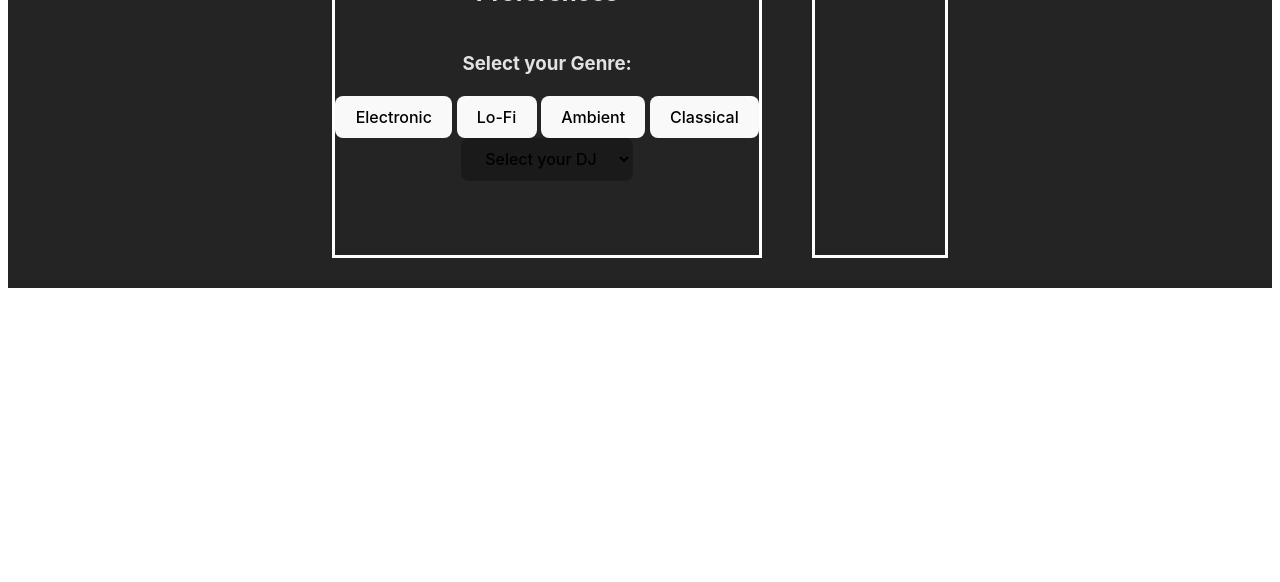
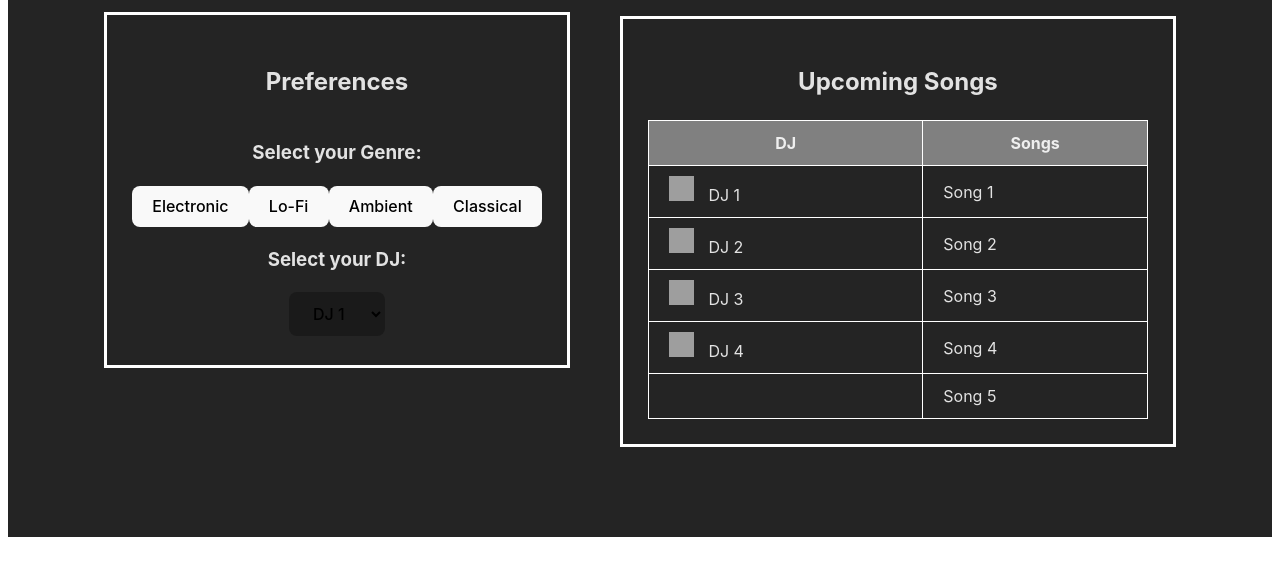
Before and after one commit to AngelynDisguise/TheHackerFlowRadio, a plain HTML site: page frontend/pages/listener.html in a window 1280 px wide. Shown: the part 218-800 px from the top of the page. Drawn offline with Linux system fonts and the light colour scheme; grey boxes are pictures that could not be loaded.

Commit message:
Added upcoming songs table and content

```diff
--- a/frontend/pages/listener.html
+++ b/frontend/pages/listener.html
@@ -13,7 +13,6 @@
                 <h1>Listener</h1>
             </div>
             <div class="listener-sub-body-wrapper">
-                <div class="listener-preference-box">
                 <div class="listener-preference-body">
                     <h2>Preferences</h2>
                     <h3>Select your Genre:</h3>
@@ -24,21 +23,56 @@
                         <button type="button">Ambient</button>
                         <button type="button">Classical</button>
                     </div>
+                    <h3> Select your DJ:</h3>
                     <div class="listener-dj">
                         <select id="DJ" name="DJ">
                             <!-- Alert an error if none selected -->
-                                <option value="none" selected disabled hidden>Select your DJ</option>
                             <option value="DJ 1">DJ 1</option>
                             <option value="DJ 2">DJ 2</option>
                             <option value="DJ 3">DJ 3</option>
                         </select>
                     </div>
                 </div>
-                </div>
-                <div class="song-box">
-                    <div class="song-body">
-                        Upcoming Songs
-                    </div>
+                <div class="listener-song-body">
+                    <h2>Upcoming Songs</h2>
+                    <table>
+                        <tr style="background-color: gray">
+                            <th>DJ</th>
+                            <th>Songs</th>
+                        </tr>
+                        <tr>
+                            <td>
+                                <img width="25" height="25" src="https://img.icons8.com/ultraviolet/40/test-account.png" alt="test-account" style="padding-right: 10px;"/>
+                                DJ 1
+                            </td>
+                            <td>Song 1</td>
+                        </tr>
+                        <tr>
+                            <td>
+                                <img width="25" height="25" src="https://img.icons8.com/ultraviolet/40/test-account.png" alt="test-account" style="padding-right: 10px;"/>
+                                DJ 2
+                            </td>
+                            <td>Song 2</td>
+                        </tr>
+                        <tr>
+                            <td>
+                                <img width="25" height="25" src="https://img.icons8.com/ultraviolet/40/test-account.png" alt="test-account" style="padding-right: 10px;"/>
+                                DJ 3
+                            </td>
+                            <td>Song 3</td>
+                        </tr>
+                        <tr>
+                            <td>
+                                <img width="25" height="25" src="https://img.icons8.com/ultraviolet/40/test-account.png" alt="test-account" style="padding-right: 10px;"/>
+                                DJ 4
+                            </td>
+                            <td>Song 4</td>
+                        </tr>
+                        <tr>
+                            <td>&nbsp;</td>
+                            <td>Song 5</td>
+                        </tr>
+                    </table>
                 </div>
             </div>
         </div>
--- a/frontend/styles/listener.css
+++ b/frontend/styles/listener.css
@@ -1,78 +1,57 @@
+body {
+    padding: 50px;
+}
+
 .listener-body-wrapper {
     display: flex;
     flex-direction: column;
     align-items: center;
-    padding: 15px;
+    padding: 25px;
 }
 
 .listener-sub-body-wrapper {
     display: flex;
     justify-content: space-around;
     padding: 15px;
+    align-items: baseline;
 }
 
-.listener-preference-box,
-.song-box {
+.listener-preference-body,
+.listener-song-body {
     border: solid;
     border-color: white;
-}
 
-.listener-preference-box {
-    margin-right: 50px;
-    height: 300px;
-}
-
-.listener-preference-body {
     display: flex;
     flex-direction: column;
     justify-content: center;
     align-items: center;
+    padding: 25px;
 }
 
-/* Style The Dropdown Button */
-.dropbtn {
-    /* background-color: #4CAF50;
-    color: white;
+.listener-preference-body {
+    height: 300px;
+}
 
-    font-size: 16px;
-    border: none; */
-    margin-top: 50px;
-    cursor: pointer;
-  }
+.listener-genre {
+    display: flex;
+    flex-wrap: wrap;
+    justify-content: space-evenly;
+}
 
-  /* The container <div> - needed to position the dropdown content */
-  .dropdown {
-    position: relative;
-    display: inline-block;
-  }
+.listener-song-body {
+    margin-left: 50px;
+    /* height: 400px; */
+    width: 500px;
+    padding:
+}
 
-  /* Dropdown Content (Hidden by Default) */
-  .dropdown-content {
-    display: none;
-    position: absolute;
-    background-color: grey;
-    min-width: 160px;
-    box-shadow: 0px 8px 16px 0px rgba(0,0,0,0.2);
-    z-index: 1;
-  }
+table {
+    border-collapse: collapse;
+    width: 100%
+}
 
-  /* Links inside the dropdown */
-  .dropdown-content a {
-    color: black;
-    padding: 12px 16px;
-    text-decoration: none;
-    display: block;
-  }
-
-  /* Change color of dropdown links on hover */
-  .dropdown-content a:hover {background-color: #f1f1f1}
-
-  /* Show the dropdown menu on hover */
-  .dropdown:hover .dropdown-content {
-    display: block;
-  }
-
-  /* Change the background color of the dropdown button when the dropdown content is shown */
-  .dropdown:hover .dropbtn {
-    background-color: #3e8e41;
-  }
+td,
+th {
+    border: 1px solid white;
+    padding: 10px 20px;
+}
```
Lines whose indentation alone changed are shown as unchanged.
